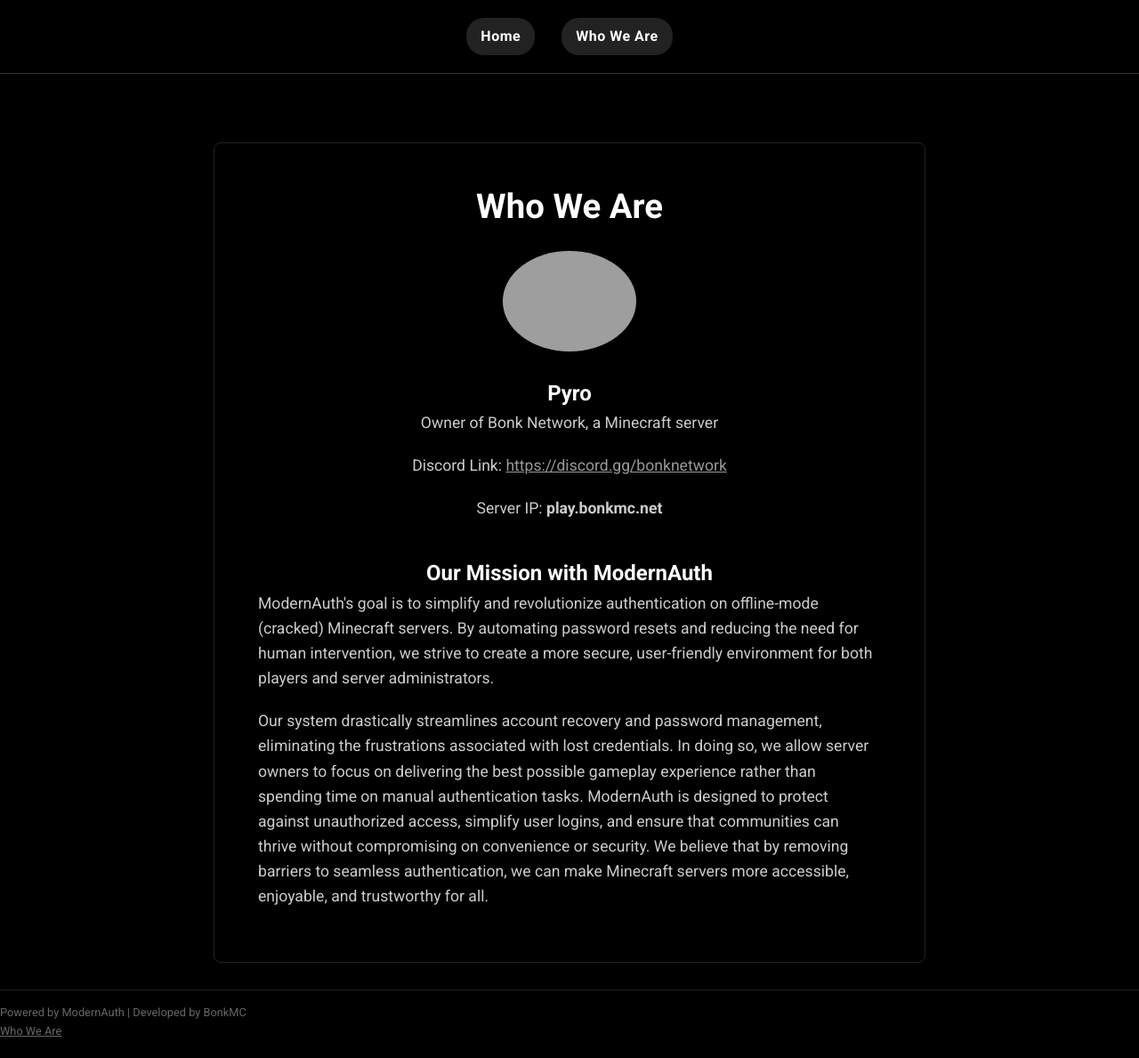
After one commit to BonkMC/modernauth-backend, a Flask app: page /whoweare in a window 1280 px wide. The commit adds this page. Shown: the whole page at 89% size. Run offline with Flask 2, Linux system fonts and the light colour scheme; grey boxes are pictures that could not be loaded.

Commit message:
Major visual and user experience updates

```diff
--- /dev/null
+++ b/assets/style.css
@@ -0,0 +1,182 @@
+@import url('https://fonts.googleapis.com/css?family=Roboto:400,700&display=swap');
+
+/* Reset and base styles */
+* {
+  margin: 0;
+  padding: 0;
+  box-sizing: border-box;
+}
+
+body {
+  font-family: 'Roboto', sans-serif;
+  background: #000; /* Dark background */
+  color: #fff;       /* White text for contrast */
+  min-height: 100vh;
+  line-height: 1.6;
+  padding-top: 70px; /* Space for fixed top nav */
+}
+
+/* Top navigation bar */
+.top-nav {
+  width: 100%;
+  background: #000; /* Solid black nav */
+  padding: 15px 30px;
+  display: flex;
+  flex-wrap: wrap;
+  align-items: center;
+  justify-content: center;
+  gap: 20px;
+  position: fixed;
+  top: 0;
+  left: 0;
+  z-index: 1000;
+  border-bottom: 1px solid #333;
+}
+
+.top-nav a.button {
+  color: #fff;
+  text-decoration: none;
+  font-weight: 700;
+  letter-spacing: 0.5px;
+  padding: 8px 16px;
+  border-radius: 20px;
+  background: #222; /* Slightly lighter for a nav-button effect */
+  transition: background 0.3s ease, transform 0.3s ease;
+}
+
+.top-nav a.button:hover {
+  background: #333;
+  transform: translateY(-2px);
+}
+
+/* Container styling */
+.container {
+  background: #000;       /* Dark container background */
+  border: 1px solid #222; /* Subtle border to define container */
+  border-radius: 8px;
+  padding: 40px;
+  max-width: 800px;
+  width: 90%;
+  margin: 90px auto 20px auto;
+  text-align: center;
+}
+
+/* Headings and text */
+h1 {
+  font-size: 2.4rem;
+  margin-bottom: 20px;
+  color: #fff;
+  font-weight: 700;
+}
+
+p {
+  font-size: 1.1rem;
+  margin-bottom: 20px;
+  color: #ccc; /* Slightly lighter than pure white */
+}
+
+/* Accent button styling: Purple gradient */
+.button {
+  display: inline-block;
+  padding: 14px 28px;
+  background: linear-gradient(135deg, #4f46e5, #9333ea);
+  color: #fff;
+  border-radius: 30px;
+  text-decoration: none;
+  font-weight: bold;
+  transition: transform 0.3s ease, box-shadow 0.3s ease;
+  border: none;
+  cursor: pointer;
+  margin: 5px;
+}
+
+.button:hover {
+  transform: translateY(-2px);
+  box-shadow: 0 6px 15px rgba(79, 70, 229, 0.3);
+}
+
+/* Table styling for Admin Panel */
+table.admin-table {
+  width: 100%;
+  border-collapse: collapse;
+  margin-top: 20px;
+  color: #fff;   /* White text */
+}
+
+table.admin-table th,
+table.admin-table td {
+  padding: 12px 15px;
+  text-align: left;
+  border-bottom: 1px solid #333; /* Darker border lines */
+}
+
+table.admin-table th {
+  background-color: #111;
+  color: #fff;
+  font-weight: bold;
+}
+
+table.admin-table tr:hover {
+  background-color: #111;
+}
+
+/* Footer style */
+.footer {
+  margin-top: 30px;
+  padding-top: 15px;
+  border-top: 1px solid #222;
+  font-size: 0.8rem;
+  color: #666;
+}
+
+/* Modal styles */
+.modal-overlay {
+  position: fixed;
+  top: 0;
+  left: 0;
+  width: 100%;
+  height: 100%;
+  background: rgba(0,0,0,0.7);
+  display: none;
+  align-items: center;
+  justify-content: center;
+  z-index: 1100;
+}
+
+.modal {
+  background: #111;
+  padding: 20px;
+  border-radius: 8px;
+  text-align: center;
+  max-width: 90%;
+  box-shadow: 0 10px 30px rgba(0, 0, 0, 0.6);
+  border: 1px solid #333;
+}
+
+.modal p {
+  margin-bottom: 20px;
+  color: #fff;
+}
+
+.modal .modal-actions {
+  display: flex;
+  justify-content: center;
+  gap: 10px;
+}
+
+/* Responsive adjustments */
+@media (max-width: 600px) {
+  .top-nav {
+    flex-direction: column;
+    gap: 10px;
+    padding: 10px 15px;
+  }
+  .container {
+    width: 95%;
+    padding: 20px;
+  }
+  .button {
+    padding: 10px 20px;
+    font-size: 0.9rem;
+  }
+}
--- a/main.py
+++ b/main.py
@@ -22,9 +22,10 @@ def load_server_config():
 
 
 # Serve static style.css
-@app.route('/style.css')
-def serve_style():
-    return send_from_directory(os.path.dirname(__file__), 'style.css')
+
+@app.route('/assets/<path:path>')
+def serve_assets(path):
+    return send_from_directory(os.path.dirname(__file__), 'assets/' + path)
 
 
 oauth = OAuth(app)
@@ -51,6 +52,10 @@ def home():
         return render_template("home.html", user=session["user"].get("name"), admin_access=admin_access)
     return render_template("home.html", user=None, admin_access=False)
 
+
+@app.route("/whoweare")
+def whoweare():
+    return render_template("whoweare.html")
 
 @app.route("/login")
 def login():
--- /dev/null
+++ b/templates/whoweare.html
@@ -0,0 +1,63 @@
+<!DOCTYPE html>
+<html>
+<head>
+    <meta charset="UTF-8">
+    <title>Who We Are - ModernAuth</title>
+    <link rel="stylesheet" href="/assets/style.css">
+</head>
+<body>
+
+<!-- Top navigation (example) -->
+<header class="top-nav">
+    <a class="button" href="/">Home</a>
+    <a class="button" href="/whoweare">Who We Are</a>
+    <!-- If logged in, you might add conditional links:
+         <a class="button" href="/settings">Settings</a>
+         <a class="button" href="/admin">Admin Panel</a>
+         <a class="button" href="/logout">Logout</a>
+    -->
+</header>
+
+<!-- Main Container -->
+<div class="container">
+    <h1>Who We Are</h1>
+
+    <!-- Profile Section -->
+    <section style="margin-bottom: 40px;">
+        <img src="/assets/pyropfp.png" alt="Pyro Profile Image" style="width:150px; height:auto; border-radius:50%; margin-bottom:20px;">
+        <h2>Pyro</h2>
+        <p>Owner of Bonk Network, a Minecraft server</p>
+        <p>Discord Link:
+            <a href="https://discord.gg/bonknetwork" target="_blank" style="color: #999;">https://discord.gg/bonknetwork</a>
+        </p>
+        <p>Server IP: <strong>play.bonkmc.net</strong></p>
+    </section>
+
+    <!-- ModernAuth Mission Section -->
+    <section>
+        <h2>Our Mission with ModernAuth</h2>
+        <p style="max-width: 700px; margin: 0 auto; text-align: left;">
+            ModernAuth's goal is to simplify and revolutionize authentication on
+            offline-mode (cracked) Minecraft servers. By automating password resets
+            and reducing the need for human intervention, we strive to create a
+            more secure, user-friendly environment for both players and server
+            administrators.
+        </p>
+        <p style="max-width: 700px; margin: 20px auto; text-align: left;">
+            Our system drastically streamlines account recovery and password
+            management, eliminating the frustrations associated with lost
+            credentials. In doing so, we allow server owners to focus on delivering
+            the best possible gameplay experience rather than spending time on
+            manual authentication tasks. ModernAuth is designed to protect against
+            unauthorized access, simplify user logins, and ensure that communities
+            can thrive without compromising on convenience or security. We believe
+            that by removing barriers to seamless authentication, we can make
+            Minecraft servers more accessible, enjoyable, and trustworthy for all.
+        </p>
+    </section>
+</div>
+
+<p class="footer">Powered by ModernAuth | Developed by BonkMC<br><u><a href="/whoweare" style="color: inherit; text-decoration: none;">Who We Are</a></u></p>
+
+</body>
+</html>
```
Also changed, not shown: server_config.json (+1 -1 lines), style.css (deleted, +0 -140 lines), templates/admin.html (+48 -20 lines), templates/error.html (+11 -10 lines), templates/home.html (+17 -14 lines), templates/import_users.html (+10 -9 lines), templates/settings.html (+12 -12 lines), templates/success.html (+9 -8 lines), assets/modernauth_full_title.png (added).
